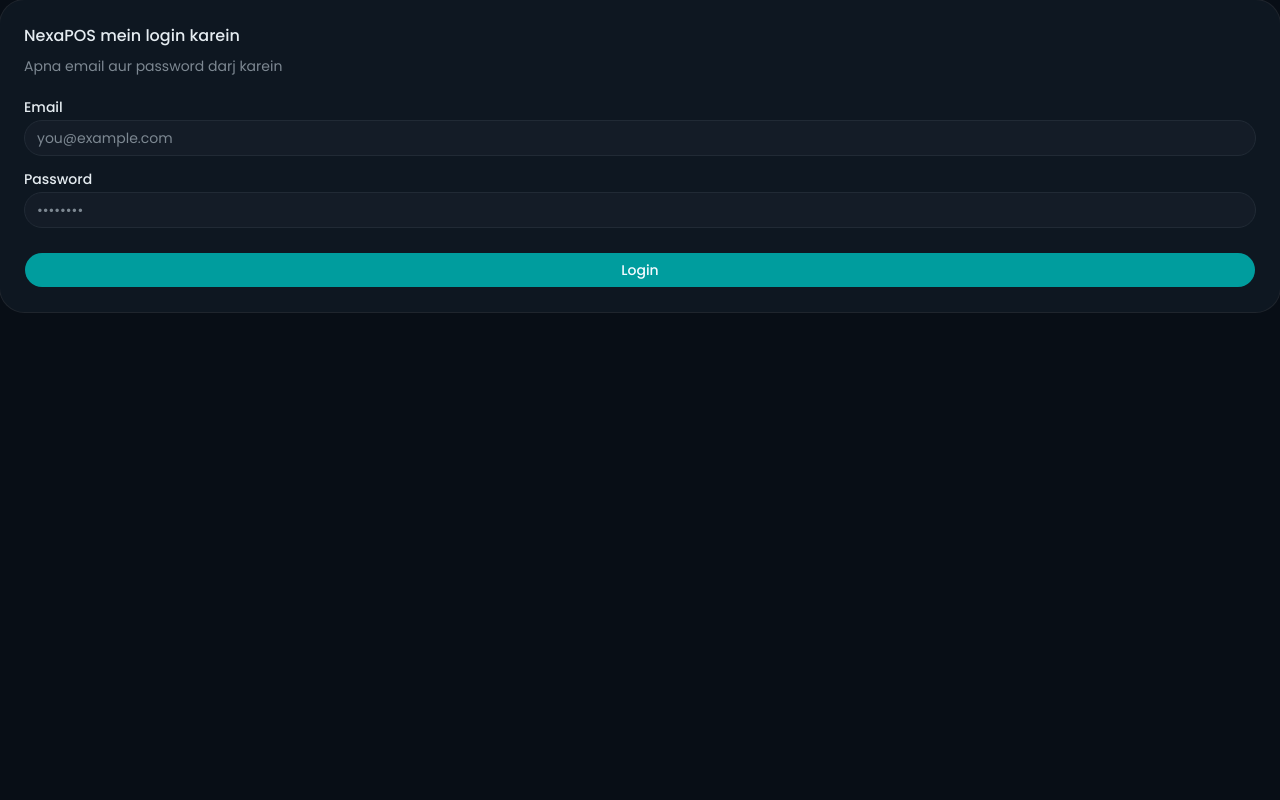
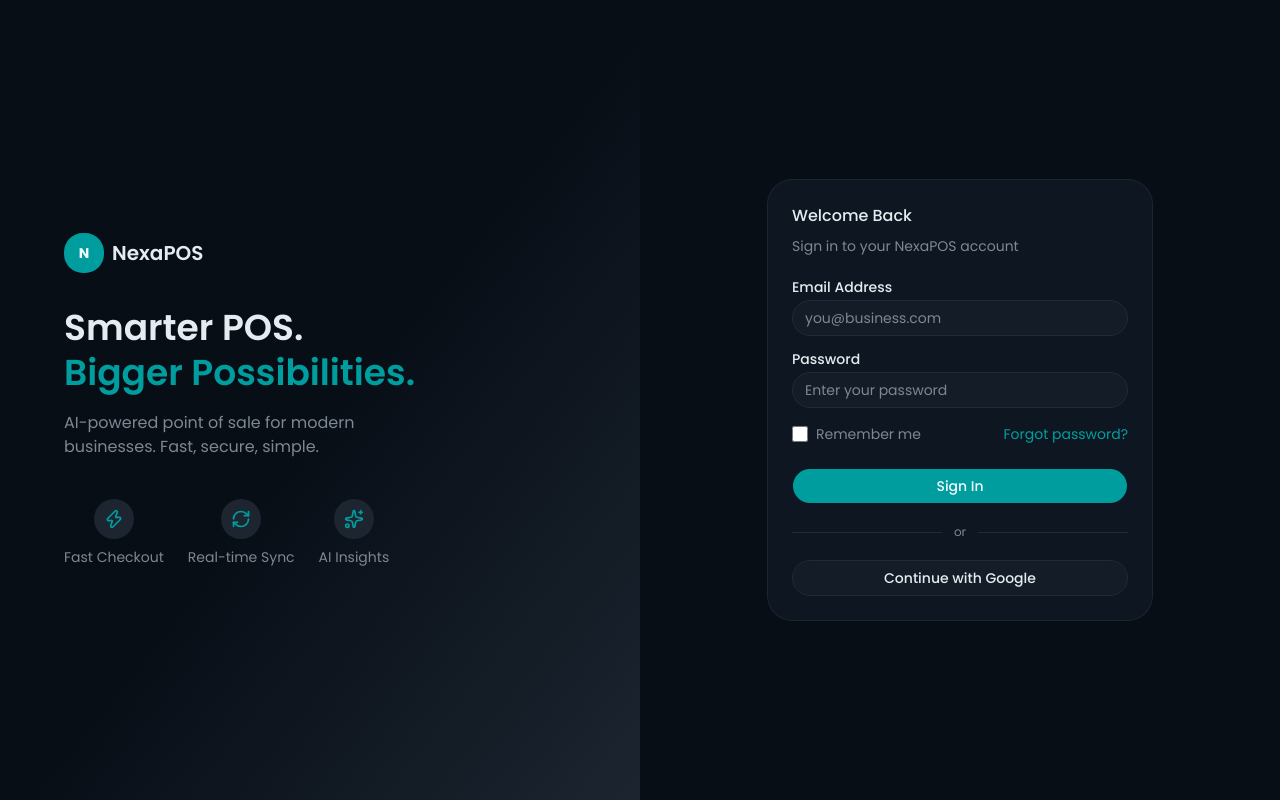
Before and after one commit to azeef-dev/nexa-pos, a Next.js app: page /login in a window 1280 px wide. Built offline with nearby package versions, Linux system fonts and the light colour scheme.

Commit message:
feat: enhance LoginPage layout and form validation with improved UI components

```diff
--- a/src/app/(auth)/login/page.js
+++ b/src/app/(auth)/login/page.js
@@ -1,9 +1,11 @@
 "use client";
 
+import Link from "next/link";
 import { useForm } from "react-hook-form";
 import { zodResolver } from "@hookform/resolvers/zod";
 import { z } from "zod";
 import toast from "react-hot-toast";
+import { Zap, RefreshCw, Sparkles } from "lucide-react";
 import {
     Card,
     CardHeader,
@@ -16,52 +18,104 @@ import { Input } from "@/components/ui/input";
 import { Button } from "@/components/ui/button";
 
 const loginSchema = z.object({
-    email: z.string().email("Sahi email darj karein"),
-    password: z.string().min(6, "Password kam az kam 6 characters ka ho"),
+    email: z.string().trim().min(1, "Email is required").email("Enter a valid email"),
+    password: z
+        .string()
+        .trim()
+        .min(6, "Password must be at least 6 characters")
+        .regex(/^\S+$/, "Password cannot contain spaces"),
 });
+
+const features = [
+    { icon: Zap, label: "Fast Checkout" },
+    { icon: RefreshCw, label: "Real-time Sync" },
+    { icon: Sparkles, label: "AI Insights" },
+];
 
 export default function LoginPage() {
     const {
         register,
         handleSubmit,
         formState: { errors, isSubmitting },
-    } = useForm({
-        resolver: zodResolver(loginSchema),
-    });
+    } = useForm({ resolver: zodResolver(loginSchema) });
 
     function onSubmit(data) {
-        // TODO: backend ready hone par yahan login API call hogi
+        // TODO: connect to real auth API once backend is ready
         console.log(data);
-        toast.success("Form theek hai — backend abhi connect nahi hai");
+        toast.success("Form is valid — backend not connected yet");
     }
 
     return (
-        <Card>
+        <div className="flex min-h-screen">
+            <div className="relative hidden w-1/2 flex-col justify-center overflow-hidden bg-gradient-to-br from-background via-background to-secondary px-16 lg:flex">
+                <div className="mb-8 flex items-center gap-2">
+                    <div className="flex h-10 w-10 items-center justify-center rounded-xl bg-primary text-sm font-bold text-primary-foreground">
+                        N
+                    </div>
+                    <span className="text-xl font-semibold text-foreground">NexaPOS</span>
+                </div>
+                <h1 className="max-w-md text-4xl font-semibold leading-tight text-foreground">
+                    Smarter POS.
+                    <br />
+                    <span className="text-primary">Bigger Possibilities.</span>
+                </h1>
+                <p className="mt-4 max-w-sm text-muted-foreground">
+                    AI-powered point of sale for modern businesses. Fast, secure, simple.
+                </p>
+                <div className="mt-10 flex gap-6">
+                    {features.map(({ icon: Icon, label }) => (
+                        <div key={label} className="flex flex-col items-center gap-2 text-sm text-muted-foreground">
+                            <div className="flex h-10 w-10 items-center justify-center rounded-full bg-secondary text-primary">
+                                <Icon className="h-5 w-5" />
+                            </div>
+                            {label}
+                        </div>
+                    ))}
+                </div>
+            </div>
+
+            <div className="flex w-full flex-col items-center justify-center bg-background px-6 lg:w-1/2">
+                <Card className="w-full max-w-sm border-border/60">
                     <CardHeader>
-                <CardTitle>NexaPOS mein login karein</CardTitle>
-                <CardDescription>Apna email aur password darj karein</CardDescription>
+                        <CardTitle>Welcome Back</CardTitle>
+                        <CardDescription>Sign in to your NexaPOS account</CardDescription>
                     </CardHeader>
                     <CardContent>
                         <form onSubmit={handleSubmit(onSubmit)} className="flex flex-col gap-4">
                             <div className="flex flex-col gap-1.5">
-                        <Label htmlFor="email">Email</Label>
-                        <Input id="email" type="email" placeholder="you@example.com" {...register("email")} />
-                        {errors.email && (
-                            <p className="text-xs text-destructive">{errors.email.message}</p>
-                        )}
+                                <Label htmlFor="email">Email Address</Label>
+                                <Input id="email" type="email" placeholder="you@business.com" {...register("email")} />
+                                {errors.email && <p className="text-xs text-destructive">{errors.email.message}</p>}
                             </div>
                             <div className="flex flex-col gap-1.5">
                                 <Label htmlFor="password">Password</Label>
-                        <Input id="password" type="password" placeholder="••••••••" {...register("password")} />
-                        {errors.password && (
-                            <p className="text-xs text-destructive">{errors.password.message}</p>
-                        )}
+                                <Input id="password" type="password" placeholder="Enter your password" {...register("password")} />
+                                {errors.password && <p className="text-xs text-destructive">{errors.password.message}</p>}
+                            </div>
+                            <div className="flex items-center justify-between">
+                                <label className="flex items-center gap-2 text-sm text-muted-foreground">
+                                    <input type="checkbox" className="h-4 w-4 rounded border-border accent-primary" />
+                                    Remember me
+                                </label>
+                                <Link href="#" className="text-sm text-primary hover:underline">
+                                    Forgot password?
+                                </Link>
                             </div>
                             <Button type="submit" className="mt-2 w-full" disabled={isSubmitting}>
-                        {isSubmitting ? "Logging in..." : "Login"}
+                                {isSubmitting ? "Signing in..." : "Sign In"}
                             </Button>
                         </form>
+                        <div className="my-5 flex items-center gap-3">
+                            <div className="h-px flex-1 bg-border" />
+                            <span className="text-xs text-muted-foreground">or</span>
+                            <div className="h-px flex-1 bg-border" />
+                        </div>
+                        <Button variant="outline" className="w-full">
+                            Continue with Google
+                        </Button>
                     </CardContent>
                 </Card>
+            </div>
+        </div>
     );
 }
```
Lines whose indentation alone changed are shown as unchanged.
